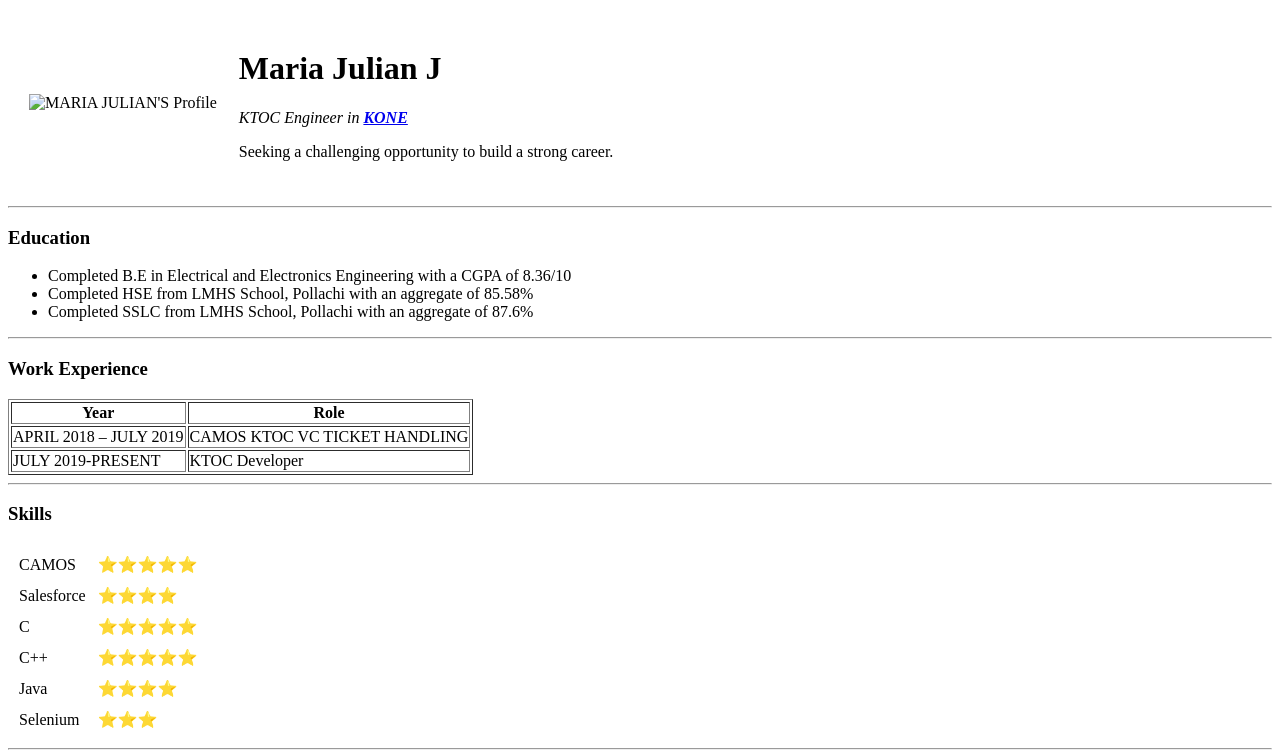
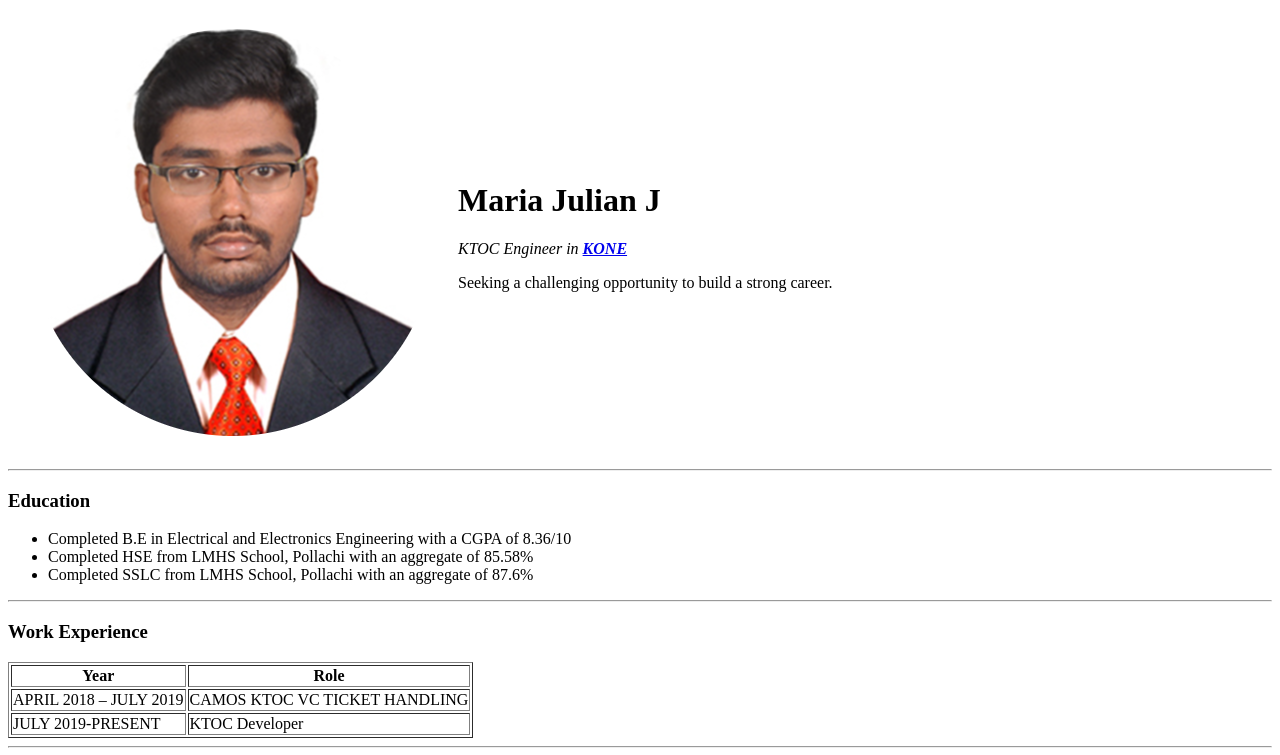
Before and after one commit to mariajulian008/sample_cv, a plain HTML site: page index.html in a window 1280 px wide. Shown: the top 755 px of the page. Drawn offline with Linux system fonts and the light colour scheme.

Commit message:
Update index.html

```diff
--- a/index.html
+++ b/index.html
@@ -8,7 +8,7 @@
 
 <body>
   <table cellspacing='20'>
-    <td>  <img src="MJ.jpg" alt="MARIA JULIAN'S Profile"></td>
+    <td>  <img src="MJ.png" alt="MARIA JULIAN'S Profile"></td>
     <td><h1>Maria Julian J</h1>
     <p><em>KTOC Engineer in <strong><a href="https://www.kone.com/en/">KONE</a></strong></em></p>
     <p>Seeking a challenging opportunity to build a strong career.</p></td>
```
